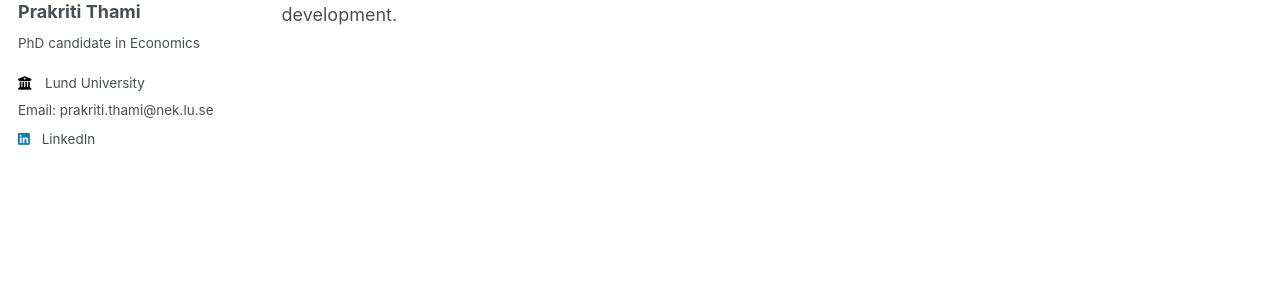
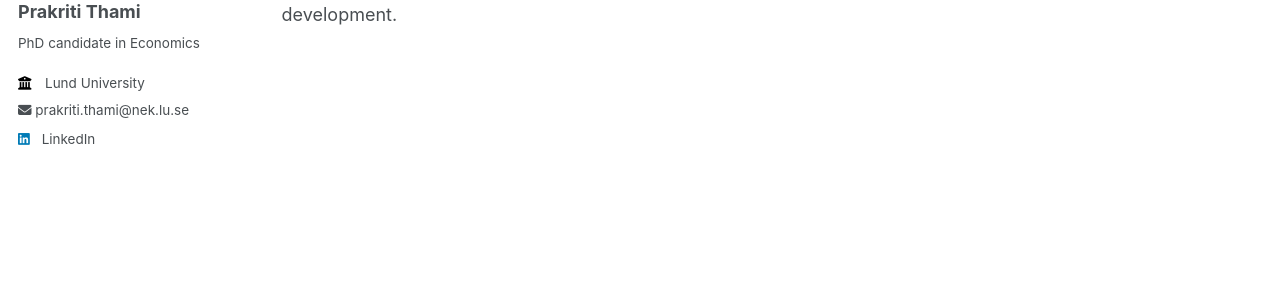
Before and after one commit to prakritithami/prakritithami.github.io, a Jekyll site: the page built from _pages/about.md, in a window 1280 px wide. Shown: the part 290-584 px from the top of the page. Built offline with Jekyll 4.4.1, drawn with Linux system fonts in a browser that asks for light colours.

Commit message:
Update author-profile.html

```diff
--- a/_includes/author-profile.html
+++ b/_includes/author-profile.html
@@ -34,7 +34,7 @@
         <li><a href="{{ author.uri }}"><i class="fas fa-fw fa-link icon-pad-right" aria-hidden="true"></i>{{ site.data.ui-text[site.locale].website_label | default: "Website" }}</a></li>
       {% endif %}
       {% if author.email %}
-        <li>Email: prakriti.thami@nek.lu.se</li>
+        <li><i class="fas fa-envelope"></i> prakriti.thami@nek.lu.se</li>
       {% endif %}
 
       <!-- Font Awesome and Academicons icons / Academic websites -->
```
